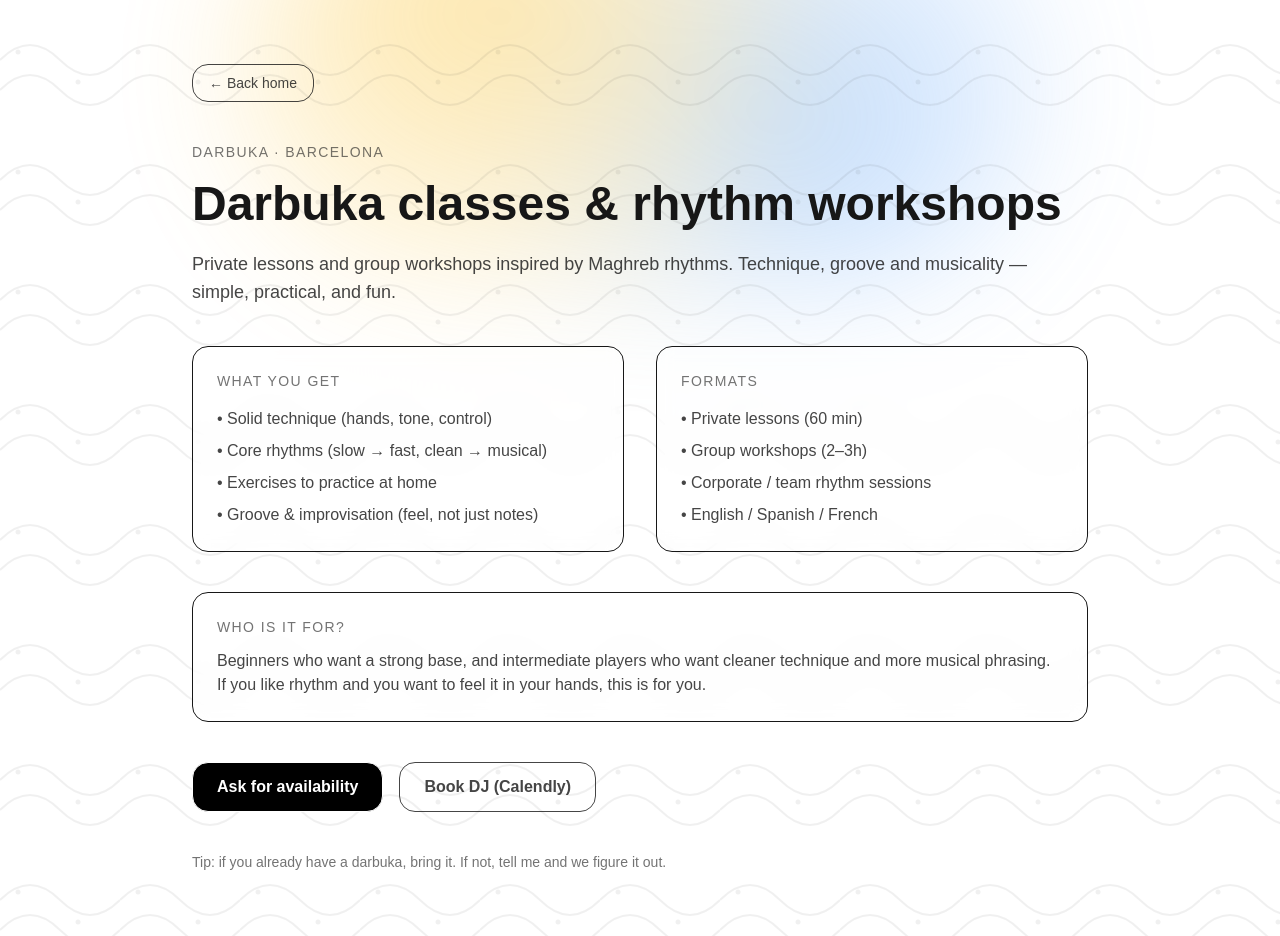
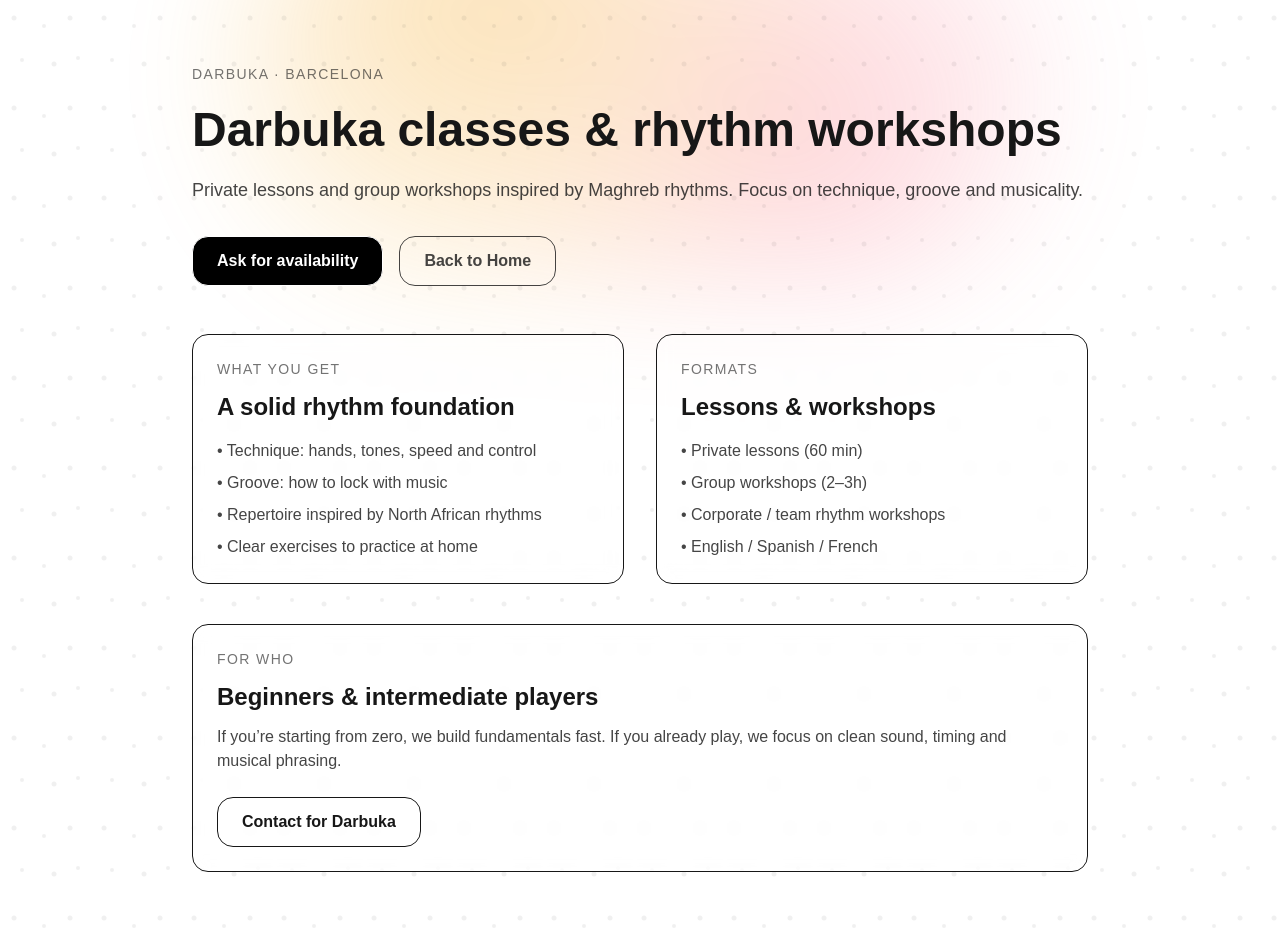
Before and after one commit to kuncarlos911/djcv-next, a Next.js app: page /darbuka in a window 1280 px wide. Built offline with nearby package versions, Linux system fonts and the light colour scheme.

Commit message:
Add Darbuka page

```diff
--- a/app/darbuka/page.tsx
+++ b/app/darbuka/page.tsx
@@ -1,95 +1,50 @@
 export default function DarbukaPage() {
   return (
     <main className="relative min-h-screen px-6 py-16 overflow-hidden">
-      {/* Background: same vibe as home */}
+      {/* soft background */}
       <div className="pointer-events-none absolute inset-0 -z-10">
         <div
-          className="absolute -top-32 left-1/2 h-[420px] w-[820px] -translate-x-1/2 rounded-full blur-3xl opacity-40"
+          className="absolute -top-32 left-1/2 h-[420px] w-[820px] -translate-x-1/2 rounded-full blur-3xl opacity-30"
           style={{
             background:
-              "radial-gradient(circle at 30% 30%, #fbbf24 0%, transparent 60%), radial-gradient(circle at 70% 60%, #60a5fa 0%, transparent 55%)",
+              "radial-gradient(circle at 30% 30%, #f59e0b 0%, transparent 60%), radial-gradient(circle at 70% 60%, #fb7185 0%, transparent 55%)",
           }}
         />
       </div>
 
+      {/* rhythm dots pattern */}
       <svg
         className="pointer-events-none absolute inset-0 -z-10 h-full w-full opacity-[0.06]"
         xmlns="http://www.w3.org/2000/svg"
       >
         <defs>
-          <pattern id="waves2" width="120" height="120" patternUnits="userSpaceOnUse">
-            <path
-              d="M0 60 C 20 40, 40 40, 60 60 S 100 80, 120 60"
-              fill="none"
-              stroke="currentColor"
-              strokeWidth="2"
-            />
-            <path
-              d="M0 90 C 20 70, 40 70, 60 90 S 100 110, 120 90"
-              fill="none"
-              stroke="currentColor"
-              strokeWidth="2"
-            />
-            <circle cx="18" cy="52" r="2.5" fill="currentColor" />
-            <circle cx="78" cy="82" r="2.5" fill="currentColor" />
+          <pattern id="rhythm" width="90" height="90" patternUnits="userSpaceOnUse">
+            <circle cx="14" cy="18" r="2.5" fill="currentColor" />
+            <circle cx="44" cy="26" r="2" fill="currentColor" />
+            <circle cx="70" cy="18" r="2.5" fill="currentColor" />
+            <circle cx="22" cy="60" r="2" fill="currentColor" />
+            <circle cx="54" cy="64" r="2.5" fill="currentColor" />
+            <circle cx="78" cy="58" r="2" fill="currentColor" />
           </pattern>
         </defs>
-        <rect width="100%" height="100%" fill="url(#waves2)" />
+        <rect width="100%" height="100%" fill="url(#rhythm)" />
       </svg>
 
       <div className="mx-auto max-w-4xl">
-        <a
-          href="/"
-          className="inline-flex items-center gap-2 rounded-2xl border px-4 py-2 text-sm opacity-80 hover:opacity-100 transition"
-        >
-          ← Back home
-        </a>
-
-        <p className="mt-10 text-sm uppercase tracking-widest opacity-60">
+        <p className="text-sm uppercase tracking-widest opacity-60">
           Darbuka · Barcelona
         </p>
 
-        <h1 className="mt-3 text-5xl font-bold leading-tight">
+        <h1 className="mt-4 text-5xl font-bold leading-tight">
           Darbuka classes & rhythm workshops
         </h1>
 
         <p className="mt-4 text-lg opacity-80">
-          Private lessons and group workshops inspired by Maghreb rhythms.
-          Technique, groove and musicality — simple, practical, and fun.
+          Private lessons and group workshops inspired by Maghreb rhythms. Focus on
+          technique, groove and musicality.
         </p>
 
-        <div className="mt-10 grid gap-8 md:grid-cols-2">
-          <div className="rounded-2xl border bg-white/40 p-6 backdrop-blur">
-            <p className="text-sm uppercase tracking-widest opacity-60">What you get</p>
-            <ul className="mt-4 space-y-2 opacity-80">
-              <li>• Solid technique (hands, tone, control)</li>
-              <li>• Core rhythms (slow → fast, clean → musical)</li>
-              <li>• Exercises to practice at home</li>
-              <li>• Groove & improvisation (feel, not just notes)</li>
-            </ul>
-          </div>
-
-          <div className="rounded-2xl border bg-white/40 p-6 backdrop-blur">
-            <p className="text-sm uppercase tracking-widest opacity-60">Formats</p>
-            <ul className="mt-4 space-y-2 opacity-80">
-              <li>• Private lessons (60 min)</li>
-              <li>• Group workshops (2–3h)</li>
-              <li>• Corporate / team rhythm sessions</li>
-              <li>• English / Spanish / French</li>
-            </ul>
-          </div>
-        </div>
-
-        <div className="mt-10 rounded-2xl border bg-white/40 p-6 backdrop-blur">
-          <p className="text-sm uppercase tracking-widest opacity-60">Who is it for?</p>
-          <p className="mt-3 opacity-80">
-            Beginners who want a strong base, and intermediate players who want cleaner technique
-            and more musical phrasing. If you like rhythm and you want to feel it in your hands,
-            this is for you.
-          </p>
-        </div>
-
-        <div className="mt-10 flex flex-wrap gap-4">
+        <div className="mt-8 flex flex-wrap gap-4">
           <a
             href="/contact"
             className="rounded-2xl border px-6 py-3 font-semibold bg-black text-white hover:opacity-90 transition"
@@ -98,18 +53,62 @@ export default function DarbukaPage() {
           </a>
 
           <a
-            href="https://calendly.com/kuncarlos/dj-booking-call"
-            target="_blank"
-            rel="noreferrer"
+            href="/"
             className="rounded-2xl border px-6 py-3 font-semibold opacity-80 hover:opacity-100 transition"
           >
-            Book DJ (Calendly)
+            Back to Home
           </a>
         </div>
 
-        <p className="mt-10 text-sm opacity-60">
-          Tip: if you already have a darbuka, bring it. If not, tell me and we figure it out.
-        </p>
+        <div className="mt-12 grid gap-8 md:grid-cols-2">
+          <div className="rounded-2xl border bg-white/40 p-6 backdrop-blur">
+            <p className="text-sm uppercase tracking-widest opacity-60">
+              What you get
+            </p>
+            <h2 className="mt-3 text-2xl font-bold">A solid rhythm foundation</h2>
+            <ul className="mt-4 space-y-2 opacity-80">
+              <li>• Technique: hands, tones, speed and control</li>
+              <li>• Groove: how to lock with music</li>
+              <li>• Repertoire inspired by North African rhythms</li>
+              <li>• Clear exercises to practice at home</li>
+            </ul>
+          </div>
+
+          <div className="rounded-2xl border bg-white/40 p-6 backdrop-blur">
+            <p className="text-sm uppercase tracking-widest opacity-60">
+              Formats
+            </p>
+            <h2 className="mt-3 text-2xl font-bold">Lessons & workshops</h2>
+            <ul className="mt-4 space-y-2 opacity-80">
+              <li>• Private lessons (60 min)</li>
+              <li>• Group workshops (2–3h)</li>
+              <li>• Corporate / team rhythm workshops</li>
+              <li>• English / Spanish / French</li>
+            </ul>
+          </div>
+        </div>
+
+        <div className="mt-10 rounded-2xl border bg-white/40 p-6 backdrop-blur">
+          <p className="text-sm uppercase tracking-widest opacity-60">
+            For who
+          </p>
+          <h2 className="mt-3 text-2xl font-bold">
+            Beginners & intermediate players
+          </h2>
+          <p className="mt-3 opacity-80">
+            If you’re starting from zero, we build fundamentals fast. If you already
+            play, we focus on clean sound, timing and musical phrasing.
+          </p>
+
+          <div className="mt-6 flex flex-wrap gap-4">
+            <a
+              href="/contact"
+              className="rounded-2xl border px-6 py-3 font-semibold"
+            >
+              Contact for Darbuka
+            </a>
+          </div>
+        </div>
       </div>
     </main>
   );
```
